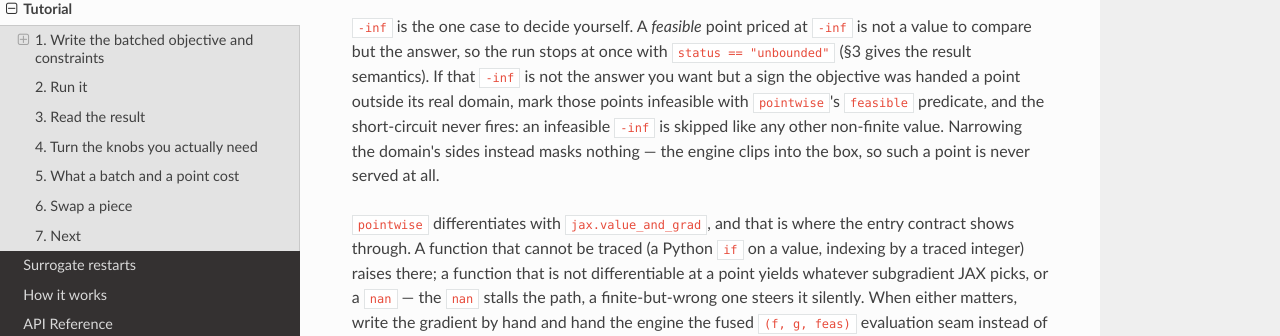
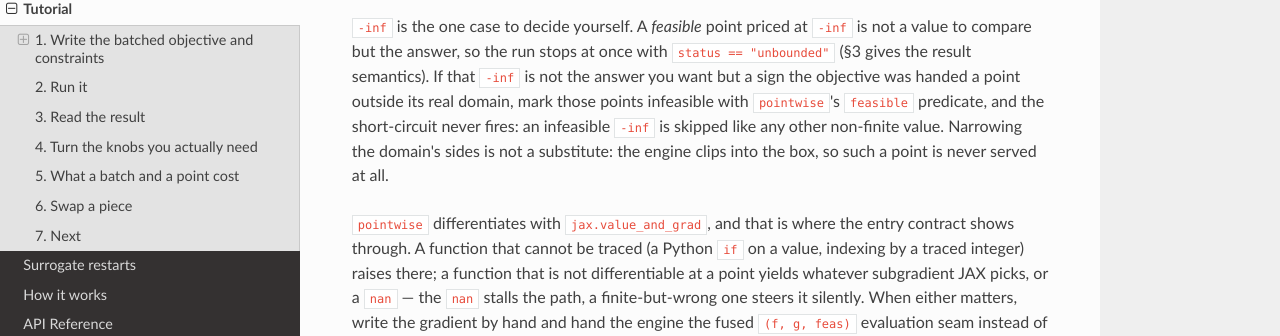
Before and after one commit to watson-tree/soar_lite, an MkDocs documentation site: the page built from docs/tutorial/getting-started.md, in a window 1280 px wide and 900 px high, scrolled down 2220 px. Shown: the part 141-477 px from the top of the window. Built offline with MkDocs 1.6.1, drawn with Linux system fonts in a browser that asks for light colours; nearby versions of some CDN libraries.

Commit message:
docs: say narrowing the box is no substitute for a mask
"masks nothing" read as "does not mask", which is the opposite of the
point: clipping keeps the point from being served at all, which is why a
narrower domain cannot stand in for a feasibility predicate.

```diff
--- a/docs/tutorial/getting-started.md
+++ b/docs/tutorial/getting-started.md
@@ -119,7 +119,7 @@ is not a value to compare but the answer, so the run stops at once with
 the answer you want but a sign the objective was handed a point outside its real
 domain, mark those points infeasible with `pointwise`'s `feasible` predicate,
 and the short-circuit never fires: an infeasible `-inf` is skipped like any other
-non-finite value. Narrowing the domain's sides instead masks nothing — the engine
+non-finite value. Narrowing the domain's sides is not a substitute: the engine
 clips into the box, so such a point is never served at all.
 
 `pointwise` differentiates with `jax.value_and_grad`, and that is where the
```
